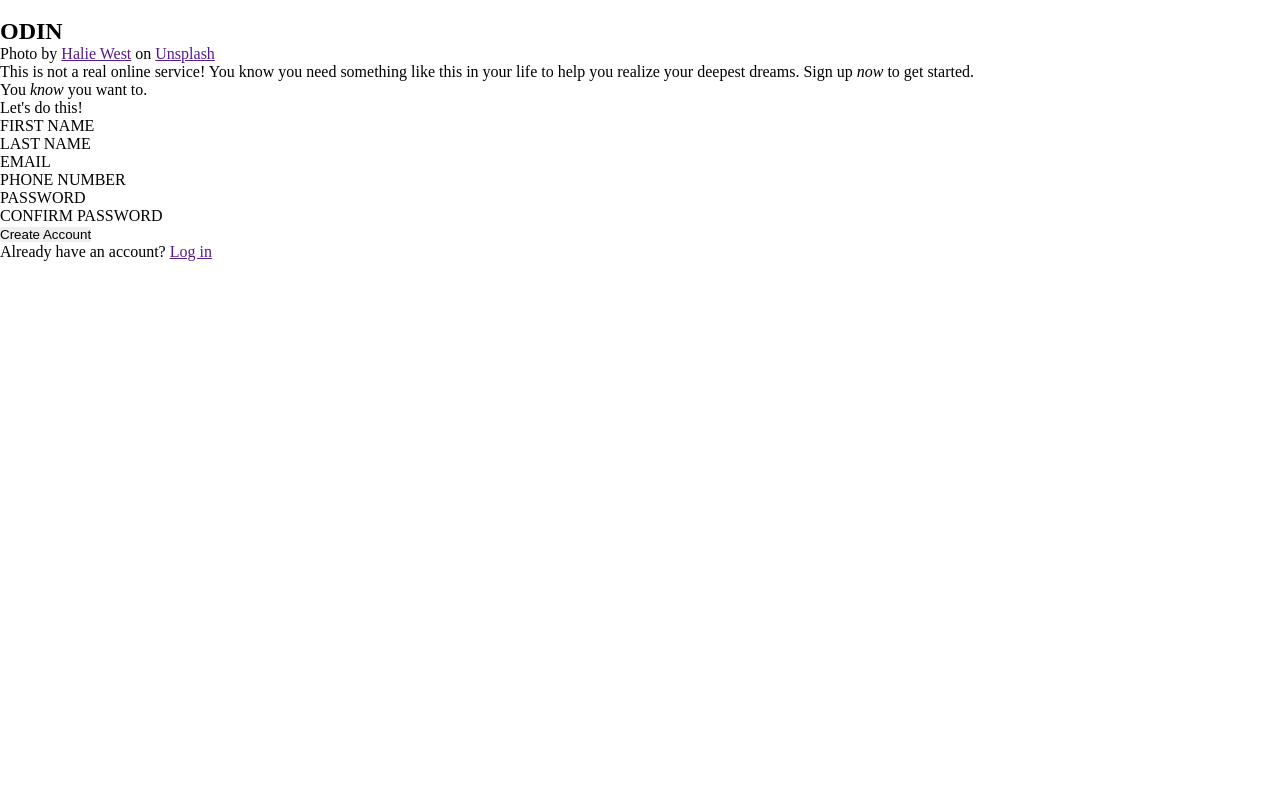
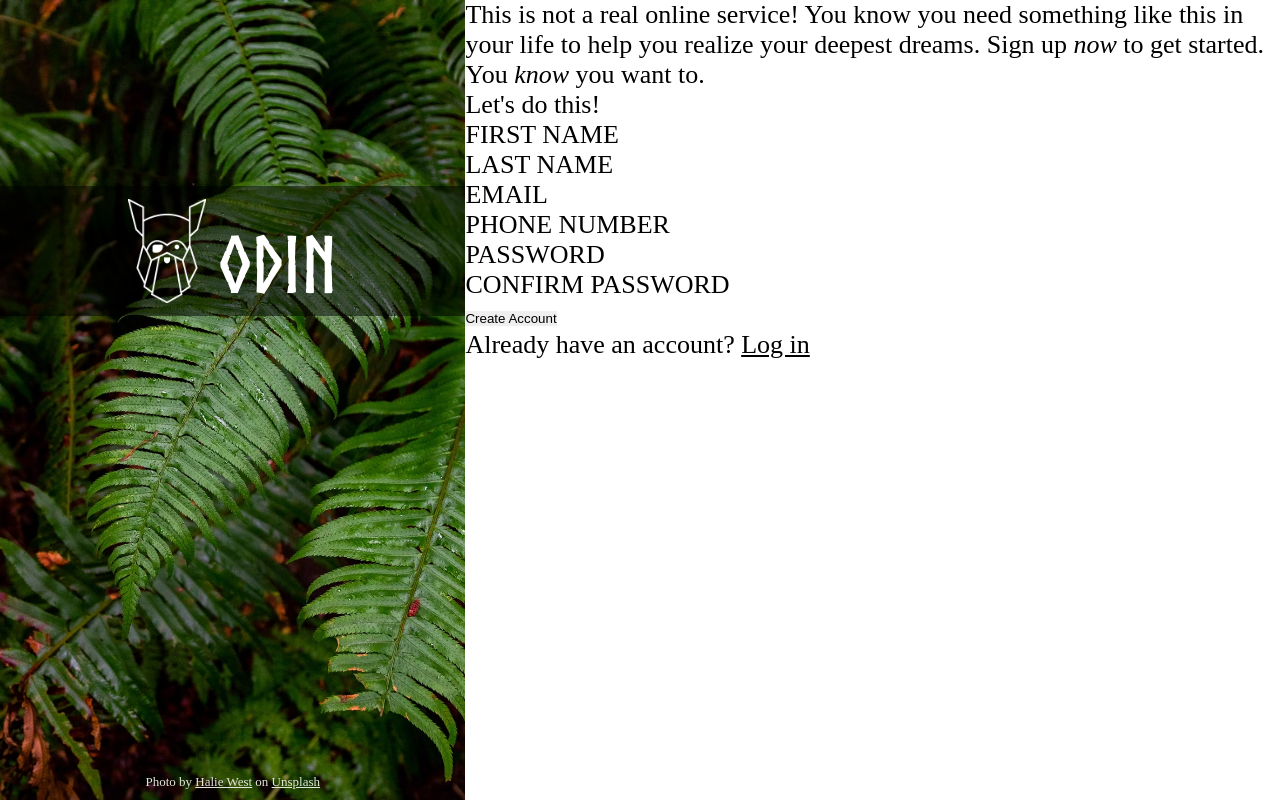
Before and after one commit to YDawoud7/odin-sign-up-form, a plain HTML site: page index.html in a window 1280 px wide. Drawn offline with Linux system fonts and the light colour scheme.

Commit message:
Completed initial version of side logo section

```diff
--- a/index.html
+++ b/index.html
@@ -9,7 +9,7 @@
 <body>
   <aside>
     <div class="logo-container">
-      <img src="" alt="" class="logo">
+      <img src="odin-logo.png" alt="odin logo">
       <h1>ODIN</h1>
     </div>
     <p class="photo-label">
--- a/style.css
+++ b/style.css
@@ -4,3 +4,73 @@
   margin: 0;
   border: none;
 }
+a {
+  color: inherit;
+}
+
+:root {
+  --background: rgb(249, 250, 251);
+  --form-background: white;
+  --accent: #596C48;
+  --border: #E5E7EB;
+
+  font-size: 26px;
+}
+@font-face {
+  font-family: 'Norse Bold';
+  src: url(Norse-Bold.otf);
+}
+
+body {
+  display: flex;
+  flex-direction: row;
+
+  height: 100vh;
+}
+
+aside {
+  flex: 12;
+  background-image: url(background-image.png);
+  background-size: cover;
+  background-repeat: no-repeat;
+
+  position: relative;
+}
+
+.logo-container {
+  background-color: rgba(0, 0, 0, 50%);
+
+  margin-top: 40%;
+  height: 5rem;
+
+  display: flex;
+  flex-direction: row;
+  justify-content: center;
+  align-items: center;
+  gap: 0.5rem;
+}
+.logo-container > h1 {
+  color: white;
+  font-family: 'Norse Bold';
+  font-size: 3rem;
+
+  position: relative;
+  top: 0.5rem;
+}
+.logo-container > img {
+  height: 80%;
+}
+
+aside > p {
+  position: absolute;
+  bottom: 10px;
+  left: 50%;
+  transform: translate(-50%);
+
+  font-size: 0.5rem;
+  color: #E2E6DA;
+}
+
+main {
+  flex: 21;
+}
```
Also changed, not shown: Norse-Bold.otf (added), background-image.png (added), odin-logo.png (added).
